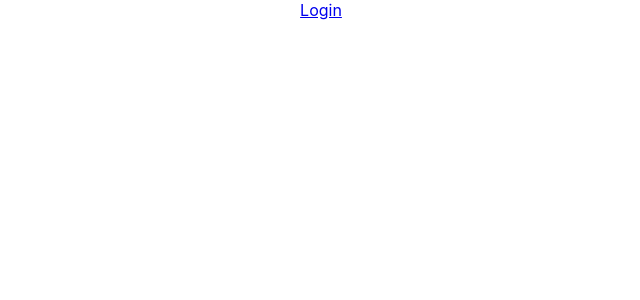
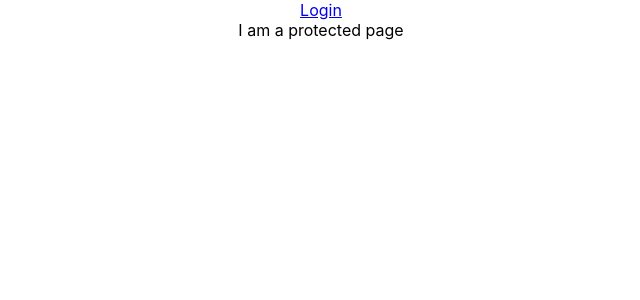
Before and after one commit to Better-Professor-2/Frontend, a React (Create React App) app in the folder better-professor/: page /protected in a window 1280 px wide. Shown: the top 300 px of the page, without its empty margins (319-959 px from the left). Built offline with nearby package versions, Linux system fonts and the light colour scheme.

Commit message:
connected login to protected page

```diff
--- a/better-professor/src/App.js
+++ b/better-professor/src/App.js
@@ -3,7 +3,7 @@ import { BrowserRouter as Router, Route, Link, Switch } from 'react-router-dom';
 import './App.css';
 import Login from './components/Login';
 import SignUp from './components/SignUp';
-
+import StudentPage from './components/StudentPage'
 
 
 function App() {
@@ -18,7 +18,7 @@ function App() {
         <Switch>
           <Route exact path="/" component={SignUp} />
           <Route path="/login" component={Login}/>
-          {/* <Route component={Login}/> */}
+          <Route exact path="/protected" component={StudentPage}/>
         </Switch>
       </div>
     </Router>
--- a/better-professor/src/components/Login.js
+++ b/better-professor/src/components/Login.js
@@ -28,7 +28,7 @@ const Login = props =>{
         .post("https://better-professor-karavil.herokuapp.com/auth/login", login)
         .then(res=> {
             console.log("login post req res", res)
-            localStorage.setItem("token", res.data.payload)
+            localStorage.setItem("token", res.data.token)
             props.history.push("/protected")
         })
         .catch(err => {
--- /dev/null
+++ b/better-professor/src/components/StudentPage.js
@@ -0,0 +1,8 @@
+import React from 'react'
+
+const StudentPage = () => {
+    return (
+        <div>I am a protected page</div>
+    )
+}
+export default StudentPage;
```
